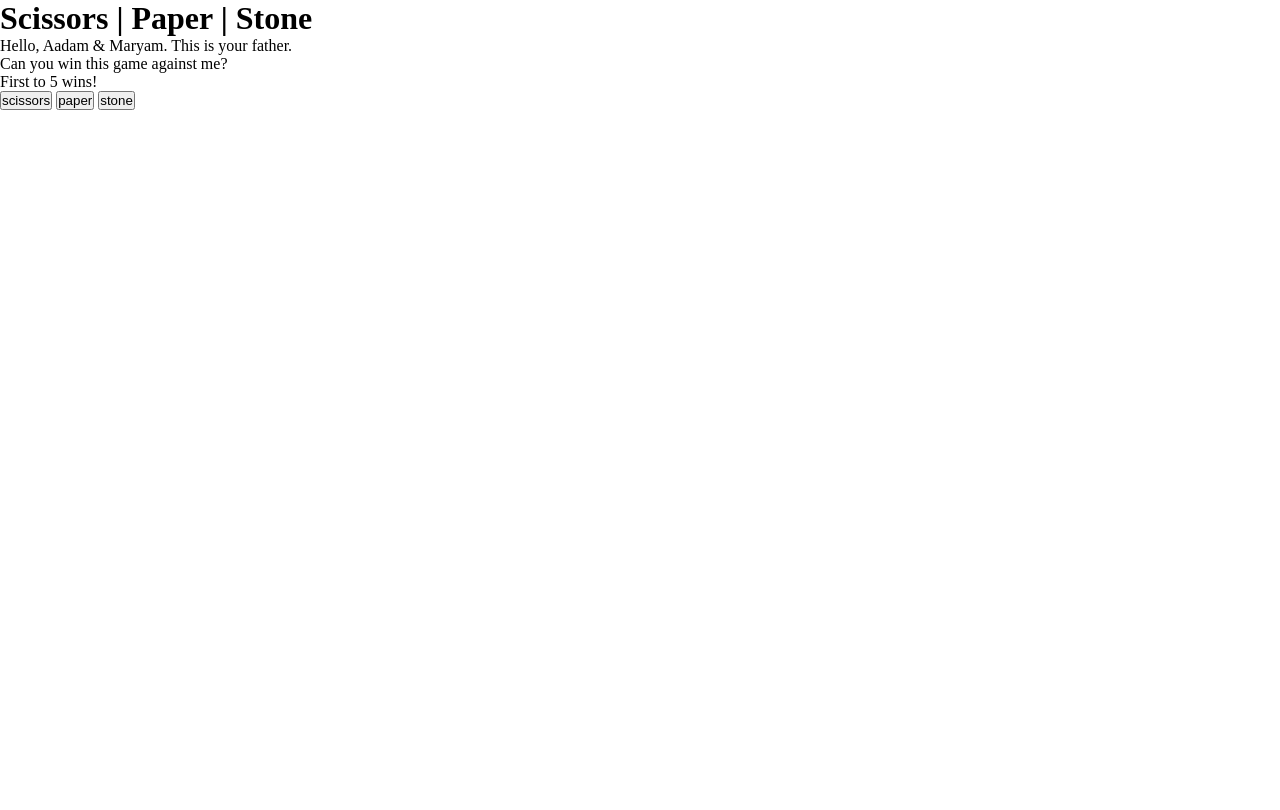
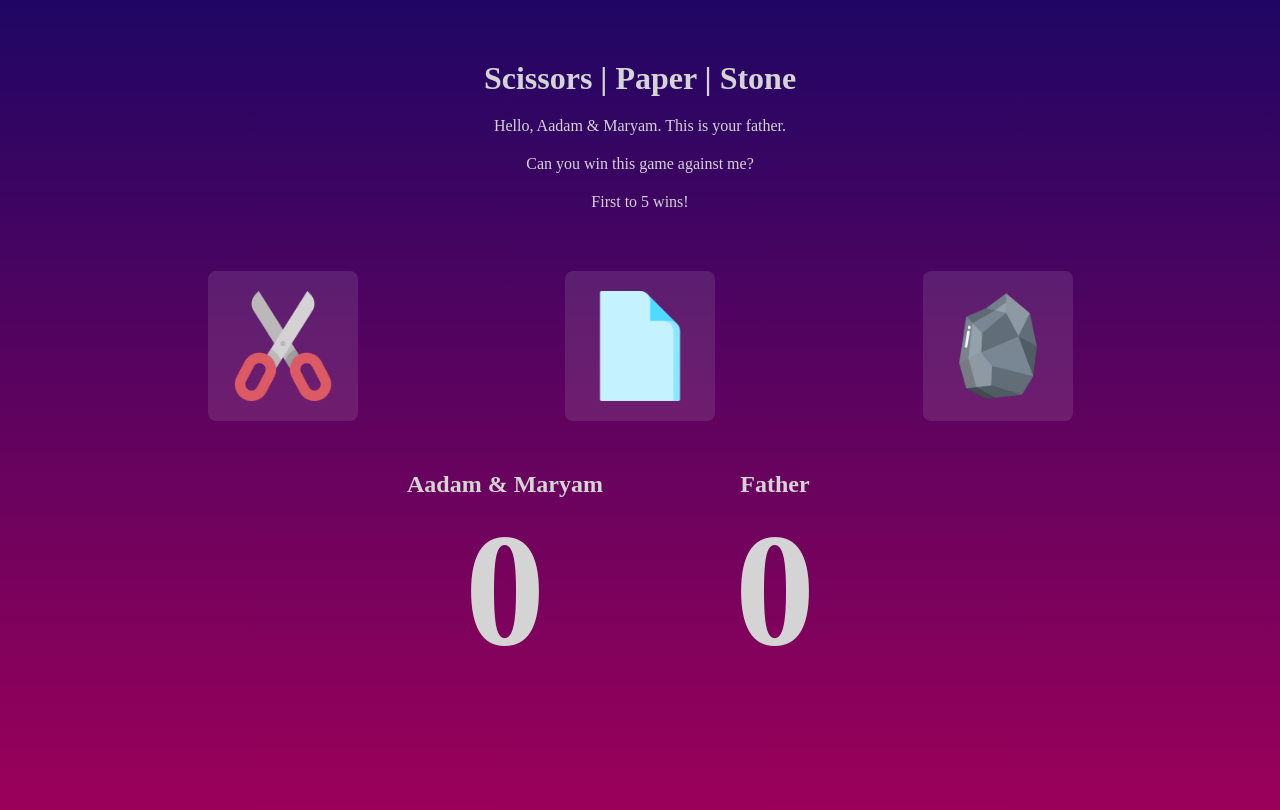
Before and after one commit to haafizzismail/TOP-rockpaperscissors, a plain HTML site: page index.html in a window 1280 px wide. Drawn offline with Linux system fonts and the light colour scheme.

Commit message:
change prompt to DOM

```diff
--- a/index.html
+++ b/index.html
@@ -17,11 +17,23 @@
         <p>First to 5 wins!</p>
     </header>
 
-    <div class="buttons">
-        <button class="button scissors">scissors</button>
-        <button class="button paper">paper</button>
-        <button class="button stone">stone</button>
-    </div>
+    <section class="buttons">
+        <img src="./img/scissors.png" class="button scissors" alt="scissors" width="150px">
+        <img src="./img/paper.png" class="button paper" alt="paper" width="150px">
+        <img src="./img/stone.png" class="button stone" alt="stone" width="150px">
+    </section>
+
+    <section class="scores">
+        <div class="score">
+            <h2>Aadam & Maryam</h2>
+            <h3 class="player-score">0</h3>
+        </div>
+        <div class="score">
+            <h2>Father</h2>
+            <h3 class="computer-score">0</h3>
+        </div>
+    </section>
+
     <div class="results"></div>
     <script src="script.js"></script>
 </body>
--- a/script.js
+++ b/script.js
@@ -1,57 +1,64 @@
+let playerScore = 0;
+let computerScore = 0;
+
 function computerPlay() {
-    const selection = ['Rock', 'Paper', 'Scissors'];
+    const selection = ['stone', 'paper', 'scissors'];
     return selection[Math.floor(Math.random() * 3)];
 }
 
 function playRound(playerSelection, computerSelection) {
-    if (playerSelection === 'rock' && computerSelection === 'Rock') {
+
+    if (playerSelection === computerSelection) {
         return "It's a Tie!";
-    } else if (playerSelection === 'rock' && computerSelection === 'Paper') {
+    } else if (playerSelection === 'stone' && computerSelection === 'paper') {
         computerScore += 1;
-        return "You Lose! Paper beats Rock.";
-    } else if (playerSelection === 'rock' && computerSelection === 'Scissors') {
+        return "You Lose! Paper beats Stone.";
+    } else if (playerSelection === 'stone' && computerSelection === 'scissors') {
         playerScore += 1;
-        return "You Win! Rock beats Scissors.";
+        return "You Win! Stone beats Scissors.";
     }
 
-    if (playerSelection === 'paper' && computerSelection === 'Paper') {
+    if (playerSelection === computerSelection) {
         return "It's a Tie!";
-    } else if (playerSelection === 'paper' && computerSelection === 'Scissors') {
+    } else if (playerSelection === 'paper' && computerSelection === 'scissors') {
         computerScore += 1;
         return "You Lose! Scissors beats Paper.";
-    } else if (playerSelection === 'paper' && computerSelection === 'Rock') {
+    } else if (playerSelection === 'paper' && computerSelection === 'stone') {
         playerScore += 1;
-        return "You Win! Paper beats Rock.";
+        return "You Win! Paper beats Stone.";
     }
 
-    if (playerSelection === 'scissors' && computerSelection === 'Scissors') {
+    if (playerSelection === computerSelection) {
         return "It's a Tie!";
-    } else if (playerSelection === 'scissors' && computerSelection === 'Rock') {
+    } else if (playerSelection === 'scissors' && computerSelection === 'stone') {
         computerScore += 1;
-        return "You Lose! Rock beats Scissors.";
-    } else if (playerSelection === 'scissors' && computerSelection === 'Paper') {
+        return "You Lose! Stone beats Scissors.";
+    } else if (playerSelection === 'scissors' && computerSelection === 'paper') {
         playerScore += 1;
         return "You Win! Scissors beats Paper.";
     }
 }
 
-function game() {
-    let playerSelection;
-    // while (playerSelection !== 'rock' && playerSelection !== 'paper' && playerSelection !== 'scissors') {
-    //     playerSelection = prompt('Rock, Paper or Scissors? (Type Correctly)').toLowerCase();
-    // }
-
+function game(playerSelection) {
+    playerSelection = this.alt;
+    console.log(playerSelection);
     let computerSelection = computerPlay();
     console.log(playRound(playerSelection, computerSelection));
-
-
+    playerDisplayScore.textContent = playerScore;
+    computerDisplayScore.textContent = computerScore;
     console.log(`Player Score: ${playerScore}.`);
     console.log(`Computer Score: ${computerScore}.`);
-    if (playerScore > computerScore) {
+    if (playerScore === 5) {
         console.log('You are the winner!');
-    } else console.log('The Computer is the winner!');
+    } else if (computerScore === 5) {
+        console.log('The Computer is the winner!');
+    }
 }
 
-let playerScore = 0;
-let computerScore = 0;
-game();
+const buttons = document.querySelectorAll('.button');
+buttons.forEach(button => {
+    button.addEventListener('click', game);
+});
+
+const playerDisplayScore = document.querySelector('.player-score');
+const computerDisplayScore = document.querySelector('.computer-score');
--- a/style.css
+++ b/style.css
@@ -3,3 +3,52 @@
     padding: 0;
     box-sizing: border-box;
 }
+
+body {
+    background: linear-gradient(rgb(31, 6, 100), rgb(161, 0, 89));
+    height: 100vh;
+    color: rgb(212, 212, 212);
+}
+
+.main {
+    display: flex;
+    flex-direction: column;
+    align-items: center;
+    margin: 50px;
+}
+
+.main>* {
+    padding: 10px;
+}
+
+.scores {
+    display: flex;
+    justify-content: center;
+    margin: 50px;
+    gap: 50px;
+}
+
+.score {
+    display: flex;
+    width: 220px;
+    height: 220px;
+    flex-direction: column;
+    align-items: center;
+}
+
+.score h3 {
+    font-size: 10em;
+
+}
+
+.buttons {
+    display: flex;
+    justify-content: space-evenly;
+}
+
+.button {
+    cursor: pointer;
+    padding: 20px;
+    background-color: hsla(0, 0%, 100%, 0.1);
+    border-radius: 8px;
+}
```
Also changed, not shown: img/paper.png (added), img/scissors.png (added), img/stone.png (added).
